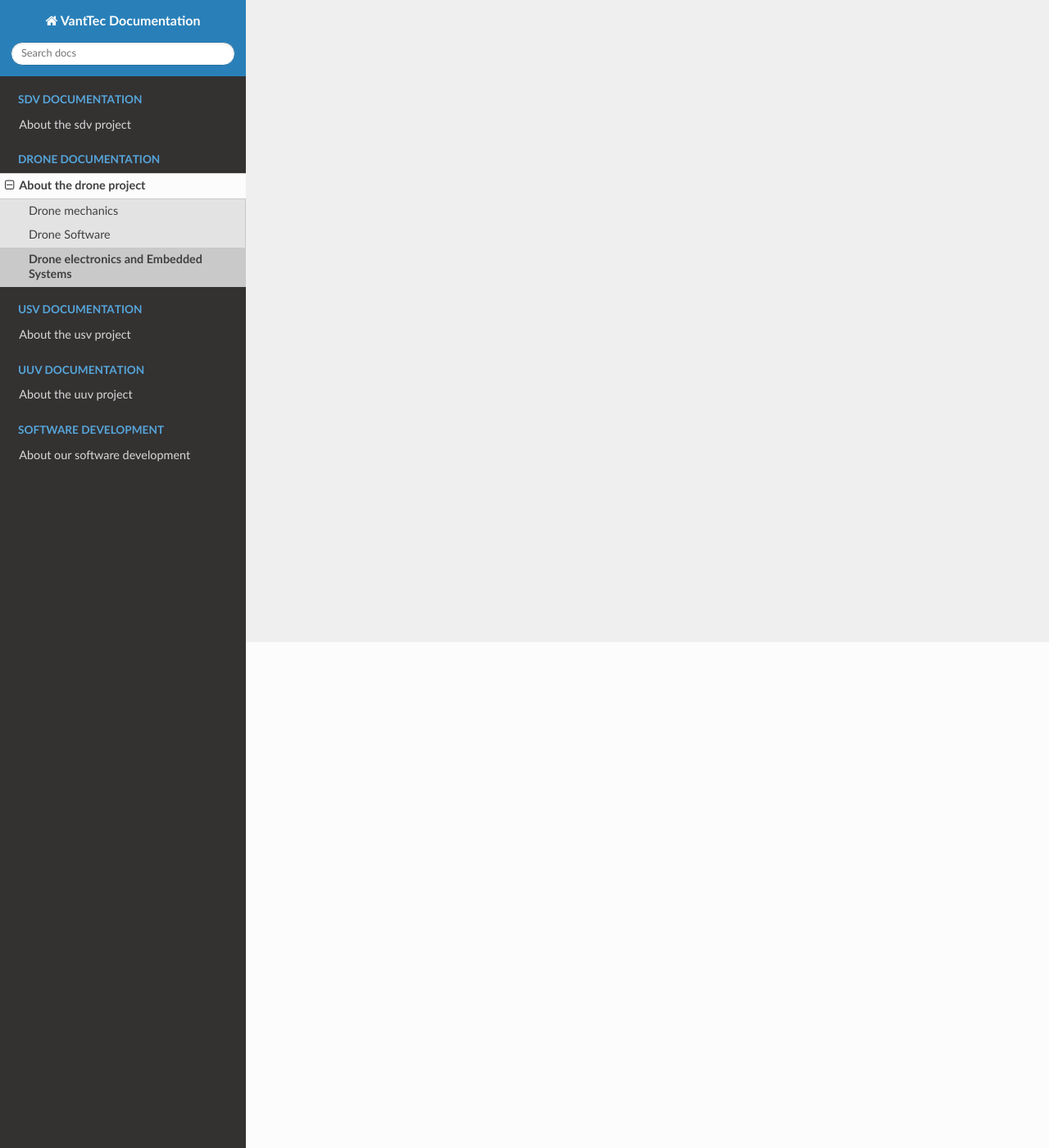
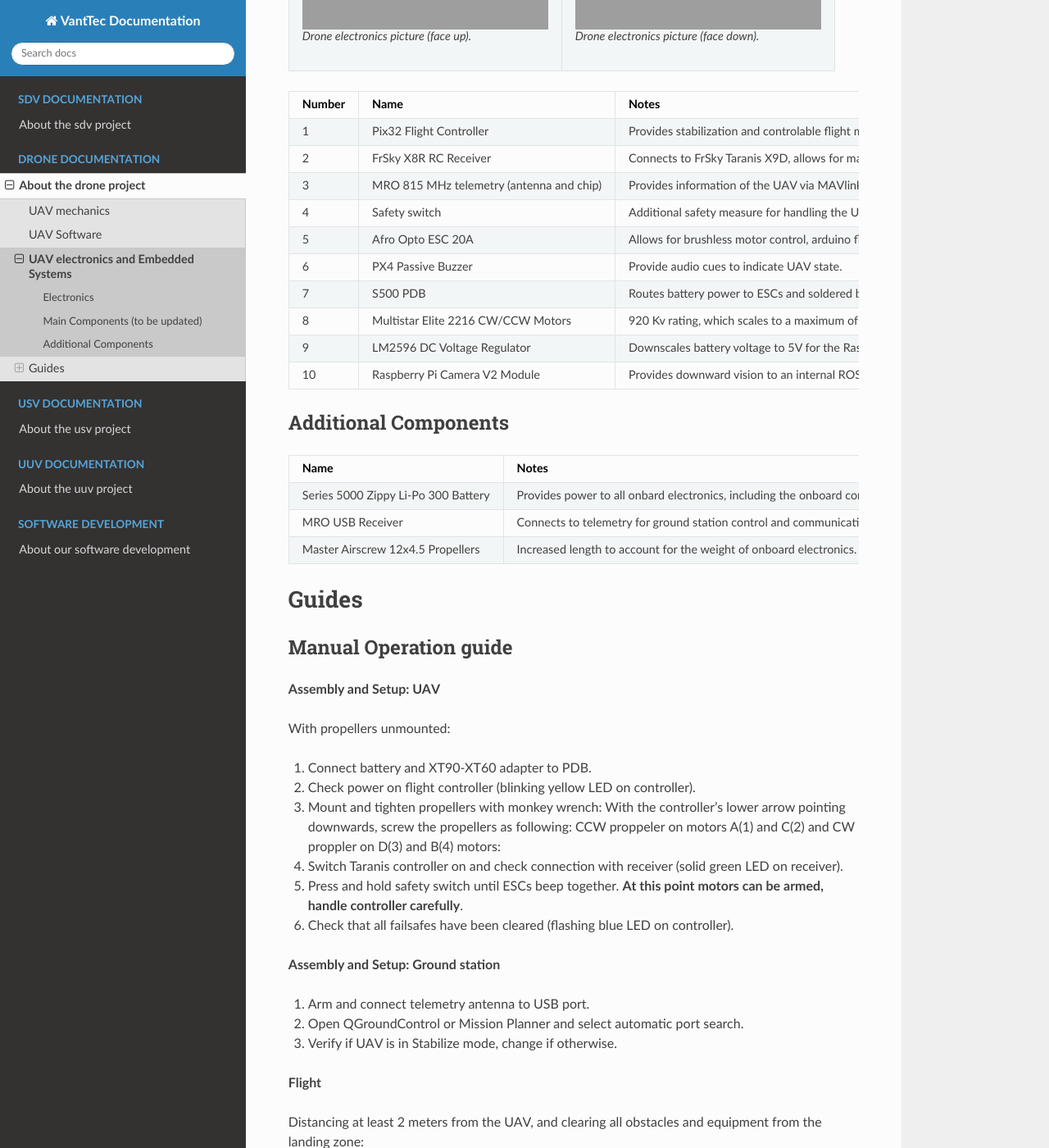
Before and after one commit to vanttec/vanttec_documentation, a Sphinx documentation site: the page built from source/drone/drone_electronics_embedded_systems.rst, in a window 1280 px wide and 1400 px high, scrolled down 617 px. Shown: the whole window at 82% size. Built offline with Sphinx 7.4.7 and the Read the Docs theme 2.0.0, drawn with Linux system fonts in a browser that asks for light colours; pages that are not in the unit, such as notebooks, are missing from menus; some of the changed text lies outside the part shown; grey boxes are pictures that could not be loaded.

Commit message:
add uav electronics documentation

```diff
--- a/source/drone/drone_electronics_embedded_systems.rst
+++ b/source/drone/drone_electronics_embedded_systems.rst
@@ -1,4 +1,121 @@
-Drone electronics and Embedded Systems
+UAV electronics and Embedded Systems
 ======================================
 
-Prueba Daniel
+Electronics
+-----------------------------
+Following sections will explain all components that make part of the vehicle, as well as information about the ground station and usage guides.
+
+Main Components (to be updated)
+-------------------------------
+
+.. list-table::
+
+    * - .. figure:: /images/drone_electronics_faceup.png
+           :height: 300px
+           :width: 300px
+
+           Drone electronics picture (face up).
+      - .. figure:: /images/drone_electronics_facedown.png
+           :height: 300px
+           :width: 300px
+
+           Drone electronics picture (face down).
+
+========  ========================== =======================================================
+Number    Name                                            Notes
+========  ========================== =======================================================
+1         Pix32 Flight Controller    Provides stabilization and controlable flight modes, as
+                                     well as ROS integration.
+
+2         FrSky X8R RC Receiver      Connects to FrSky Taranis X9D, allows for manual
+                                     control of the vehicle.
+
+3         MRO 815 MHz telemetry      Provides information of the UAV via MAVlink protocol.
+          (antenna and chip)
+
+4         Safety switch              Additional safety measure for handling the UAV.
+
+5         Afro Opto ESC 20A          Allows for brushless motor control, arduino flashing
+                                     guide provided here: `Arduino ESC flashing guide`_
+
+6         PX4 Passive Buzzer         Provide audio cues to indicate UAV state.
+
+7         S500 PDB                   Routes battery power to ESCs and soldered buck
+                                     converter.
+
+8         Multistar Elite            920 Kv rating, which scales to a maximum of 10212 rpm
+          2216 CW/CCW Motors         with no load, given a 11.1V battery.
+
+9         LM2596 DC Voltage          Downscales battery voltage to 5V for the Raspberry Pi.
+          Regulator
+
+10        Raspberry Pi Camera V2     Provides downward vision to an internal ROS topic.
+          Module
+========  ========================== =======================================================
+
+Additional Components
+---------------------
+
+====================================== =======================================================
+Name                                            Notes
+====================================== =======================================================
+Series 5000 Zippy Li-Po 300 Battery    Provides power to all onbard electronics, including the
+                                       onboard computer.
+
+MRO USB Receiver                       Connects to telemetry for ground station control and
+                                       communications.
+
+Master Airscrew 12x4.5 Propellers      Increased length to account for the weight of
+                                       onboard electronics.
+====================================== =======================================================
+
+Guides
+======
+
+Manual Operation guide
+----------------------
+
+**Assembly and Setup: UAV**
+
+With propellers unmounted:
+
+(1) Connect battery and XT90-XT60 adapter to PDB.
+
+(2) Check power on flight controller (blinking yellow LED on controller).
+
+(3) Mount and tighten propellers with monkey wrench: With the controller's lower arrow pointing downwards, screw the propellers as following:
+    CCW proppeler on motors A(1) and C(2) and CW proppler on D(3) and B(4) motors:
+
+(4) Switch Taranis controller on and check connection with receiver (solid green LED on receiver).
+
+(5) Press and hold safety switch until ESCs beep together. **At this point motors can be armed, handle controller carefully**.
+
+(6) Check that all failsafes have been cleared (flashing blue LED on controller).
+
+**Assembly and Setup: Ground station**
+
+(1) Arm and connect telemetry antenna to USB port.
+
+(2) Open QGroundControl or Mission Planner and select automatic port search.
+
+(3) Verify if UAV is in Stabilize mode, change if otherwise.
+
+**Flight**
+
+
+Distancing at least 2 meters from the UAV, and clearing all obstacles and equipment from the landing zone:
+
+(1) Move RC controller left stick (throttle) all the way down and right, until the UAV emits a long beep and the flight controller LED turns solid blue. **At this point the UAV will respond to controller input, handle carefully**.
+
+(2) Return the throttle until it is all the way down and centered, then gradually raise it towards the center of the joystick area, at this point the motors will activate and the drone will start to go up. Use both axes of the right Taranis joystick (pitch and roll) to move the drone forward and backward, and left and right, respectively.
+
+(3) For disarming, get as close as safely possible to the ground and either change the flight mode to LAND, using the Taranis SB stick, or force disarm by pressing down on the SL and SA sticks.
+
+(4) Verify that the LED on the flight controller starts flashing blue, returning to standby mode.
+
+
+
+Arduino ESC flashing guide
+--------------------------
+
+(Coming soon.)
--- a/source/drone/drone_mechanics.rst
+++ b/source/drone/drone_mechanics.rst
@@ -1,2 +1,2 @@
-Drone mechanics
+UAV mechanics
 ===============
--- a/source/drone/drone_software.rst
+++ b/source/drone/drone_software.rst
@@ -1,4 +1,4 @@
-Drone Software
+UAV Software
 ==============
 .. toctree::
    :maxdepth: 3
```
